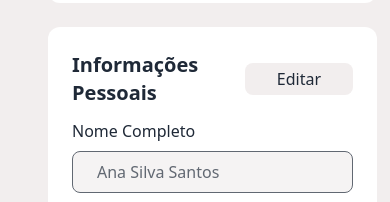
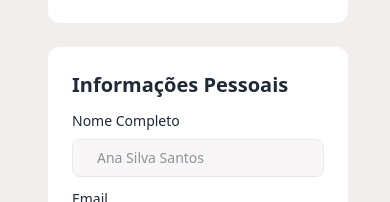
Before and after one commit to DiegoAraaujo/amigo-do-estudante, a React (Vite) app: page /profile in a window 390 px wide. Shown: the part 642-844 px from the top of the page. Built offline with nearby package versions, Linux system fonts and the light colour scheme.

Commit message:
feat(profile): adjust label text size and rearrange buttons for better responsiveness on small screens

```diff
--- a/src/pages/Profile/components/ProfileForm.tsx
+++ b/src/pages/Profile/components/ProfileForm.tsx
@@ -27,7 +27,6 @@ const ProfileForm = () => {
         darkTheme ? "bg-surface-dark" : "bg-surface-light"
       } p-6 flex flex-col gap-3 rounded-xl`}
     >
-      <div className="flex justify-between items-center">
       <h2
         className={`font-semibold text-xl md:text-2xl ${
           darkTheme ? "text-primary-dark" : "text-primary-light"
@@ -35,8 +34,6 @@ const ProfileForm = () => {
       >
         Informações Pessoais
       </h2>
-        <ProfileFormActions editMode={editMode} setEditMode={setEditMode} />
-      </div>
 
       <div className="grid sm:grid-cols-2 gap-3">
         <ProfileInput
@@ -104,6 +101,9 @@ const ProfileForm = () => {
         onChange={(e) => setBiography(e.target.value)}
         disabled={!editMode}
       />
+      <div className="flex justify-end mt-3">
+        <ProfileFormActions editMode={editMode} setEditMode={setEditMode} />
+      </div>
     </form>
   );
 };
--- a/src/pages/Profile/components/ProfileFormInput.tsx
+++ b/src/pages/Profile/components/ProfileFormInput.tsx
@@ -22,7 +22,7 @@ const ProfileInput = ({
       <label
         className={`${
           darkTheme ? "text-primary-dark" : "text-primary-light"
-        } font-medium`}
+        } font-medium text-sm`}
       >
         {label}
       </label>
@@ -31,14 +31,14 @@ const ProfileInput = ({
         value={value}
         onChange={onChange}
         disabled={disabled}
-        className={`${
+        className={` md:text-base text-sm focus:outline-none ${
           darkTheme
-            ? "bg-dark text-primary-dark placeholder:text-muted-dark"
-            : "bg-light text-primary-light placeholder:text-muted-light"
+            ? "bg-dark text-primary-dark placeholder:text-muted-dark border-outline-dark"
+            : "bg-light text-primary-light placeholder:text-muted-light border-outline-light"
         } py-2 rounded-lg px-6 border outline-none transition ${
           disabled
-            ? "opacity-70 cursor-not-allowed"
-            : "focus:ring-2 ring-accent"
+            ? "opacity-50 cursor-not-allowed"
+            : ""
         }`}
       />
     </div>
```
Lines whose indentation alone changed are shown as unchanged.
